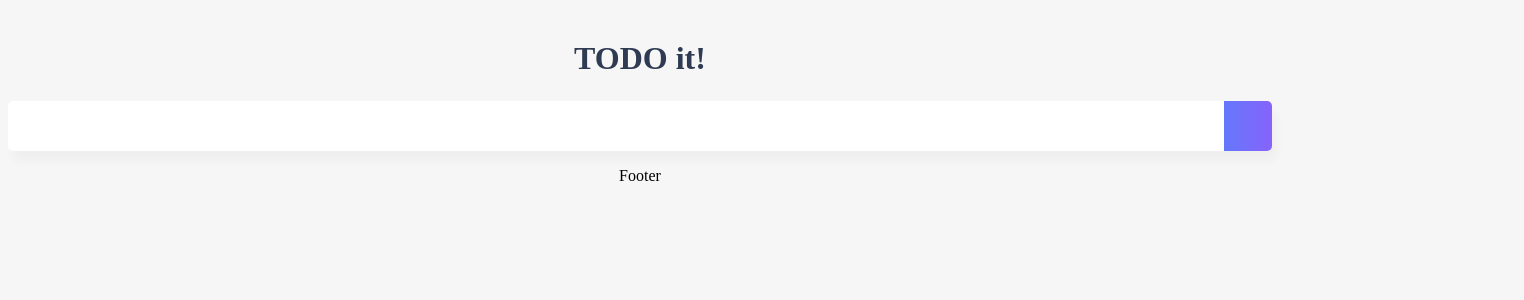
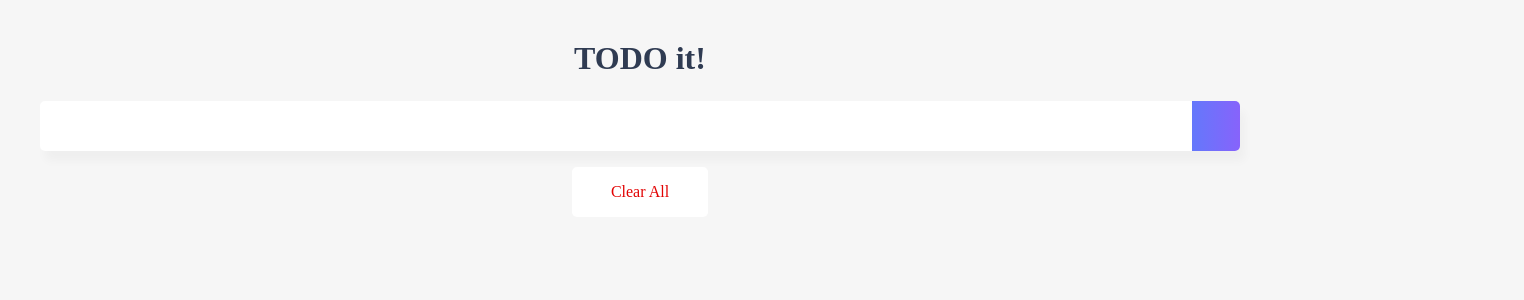
Before and after one commit to Yoochangmin/vue-todo-, a Vue app: page / in a window 1280 px wide. Shown: the top 300 px of the page, 1524 px wide, since content can reach past the window. Built offline with nearby package versions, Linux system fonts and the light colour scheme.

Commit message:
[todo-list]: TodoFooter 생성
list 목록 전체 삭제를 위한 clearBtn

```diff
--- a/src/components/TodoFooter.vue
+++ b/src/components/TodoFooter.vue
@@ -1,16 +1,38 @@
 <template>
-<div>
-  Footer
+<div class="clearAllContainer">
+  <span class="clearAllBtn" v-on:click="clearTodo">
+    Clear All
+  </span>
 </div>
 </template>
 
 <script>
 
 export default {
-  name: 'TodoFooter'
+  name: 'TodoFooter',
+
+  methods:{
+    //list 목록 삭제
+    clearTodo: function () {
+      localStorage.clear()
+    }
+
+  }
 }
 </script>
 
 <style scoped>
+    .clearAllContainer{
+      width: 8.5rem;
+      height: 50px;
+      line-height: 50px;
+      background-color: white;
+      border-radius: 5px;
+      margin: 0 auto;
+    }
 
+    .clearAllBtn{
+      color: #e20303;
+      display: block;
+    }
 </style>
--- a/src/components/TodoInput.vue
+++ b/src/components/TodoInput.vue
@@ -44,6 +44,8 @@ export default {
     height: 50px;
     line-height: 50px;
     border-radius: 5px;
+    width: 1200px;
+    margin: 0 auto;
   }
   .inputBox input{
     border-style: none;
--- a/src/components/TodoList.vue
+++ b/src/components/TodoList.vue
@@ -1,10 +1,13 @@
 <template>
-<div>
+<div class="listContainer">
   <ul>
     <!-- 텍스트값만 중복되지 않으면 v-bind:key가 유일하기에 속도 가속화   -->
     <!-- index를 넣으면 해당 리스트의 순서를 부여   -->
-    <li v-for= "(todoItem, index) in todoItems" v-bind:key="todoItem" class="shadow">
-      {{ todoItem }}
+    <li v-for= "(todoItem, index) in todoItems" v-bind:key="todoItem.item" class="shadow">
+        <font-awesome-icon  icon="fa-solid fa-check" class="checkBtn"
+        v-bind:class="{checkBtnCompleted: todoItem.completed}" v-on:click="toggleComplete(todoItem,index)"/>
+    <!-- v-bind:class => 기존의 html속성에다가 동적인 값을 부여 true이면 속성 적용 false이면 속성적용 x    -->
+      <span v-bind:class="{textCompleted: todoItem.completed}">{{ todoItem.item }}</span>
     <!-- todoItem과 index를 메서드로 넘길수 있음   -->
       <span class="removeBtn" v-on:click="removeTodo(todoItem, index)">
       <font-awesome-icon icon="fa-solid fa-trash-can" />
@@ -23,18 +26,29 @@ export default {
     }
   },
   methods:{
+    //list 제거
     removeTodo:function (todoItem, index){
       console.log(todoItem,index)
       localStorage.removeItem(todoItem);
       this.todoItems.splice(index,1);
+    },
+    // list 체크
+    toggleComplete: function (todoitem, index){
+      console.log(todoitem, index)
+      todoitem.completed = !todoitem.completed
+      //removeItem 하는 이유 : 설정값을 바꾸고 다시 저장할려면 지웟다가 다시 추가해야함. => 로컬 스토리지의 데이터 갱신
+      localStorage.removeItem(todoitem.item);
+      localStorage.setItem(todoitem.item, JSON.stringify(todoitem))
     }
   },
-
+   // 생성된 리스트 목록 view
   created: function (){
     if(localStorage.length>0){
       for(let i=0 ; i<localStorage.length; i++){
         if(localStorage.key(i) !== 'loglevel:webpack-dev-server') {
-          this.todoItems.push(localStorage.key(i)) //로컬스토리지의 키값을 todoItems에 삽입
+          //JSON.stringify로 문자열로 저장되어있는 로컬스토리지의 value값을 가져온다음 그 값을 다시 객체로 변환시켜 todoitems에 삽입
+          this.todoItems.push(JSON.parse(localStorage.getItem(localStorage.key(i))));
+          // this.todoItems.push(localStorage.key(i)) //로컬스토리지의 키값을 todoItems에 삽입
         }
       }
     }
@@ -44,7 +58,7 @@ export default {
 }
 </script>
 
-<style>
+<style scoped>
 ul{
   list-style-type: none;
   padding-left: 0px;
@@ -61,19 +75,25 @@ li{
   background: white;
   border-radius: 5px;
 }
+.listContainer{
+  margin: 0 auto;
+
+  width: 1200px;
+}
 .removeBtn{
   margin-left: auto;
   color: #de4343;
 }
 .checkBtn{
-  line-height: 45px;
   color: #62acde;
   margin-right: 5px;
 }
 .checkBtnCompleted{
-  color: #b3adad;
+  color: red;
+
 }
 .textCompleted{
-  color: #b3adad;
+  color: red;
+  text-decoration-line: line-through;
 }
 </style>
```
